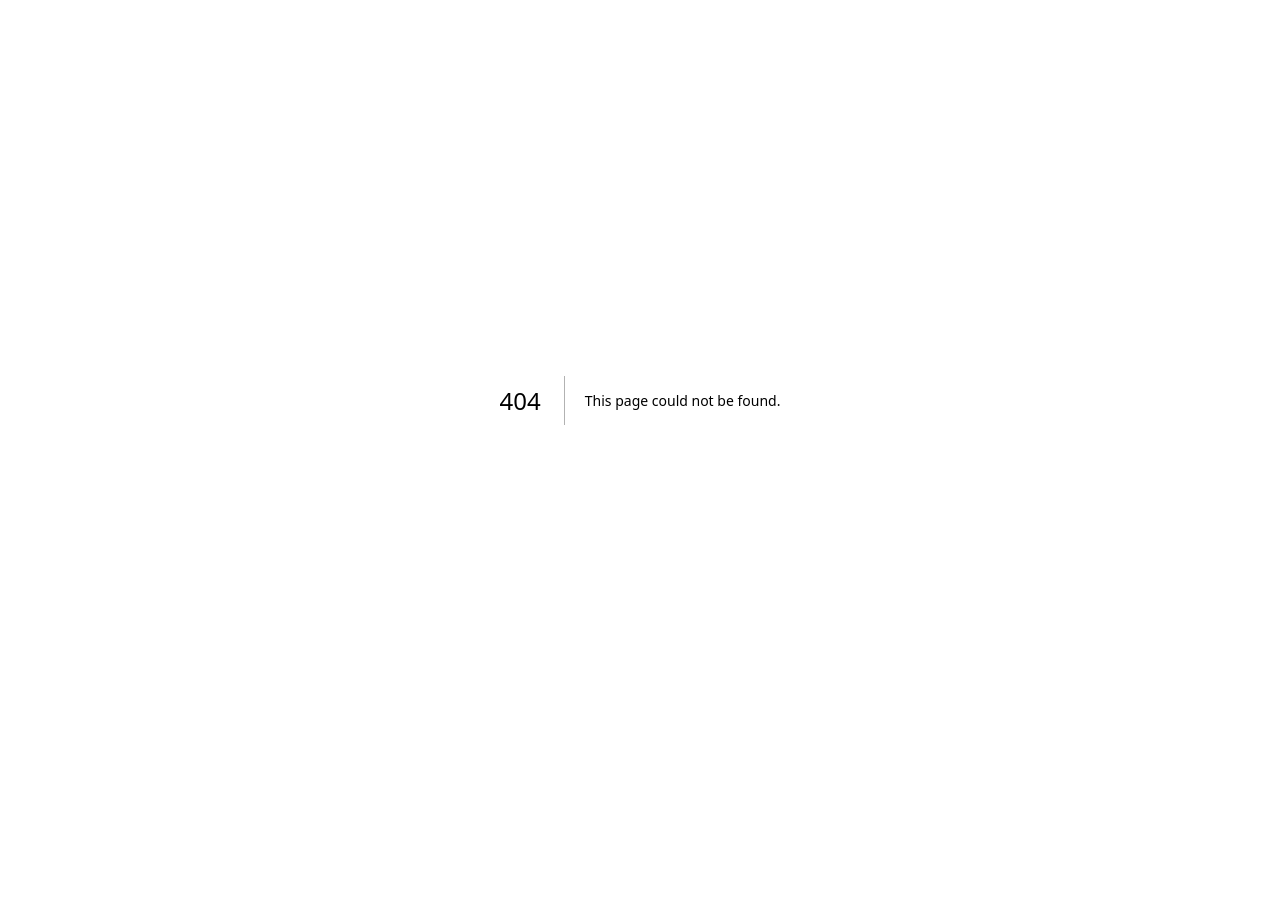
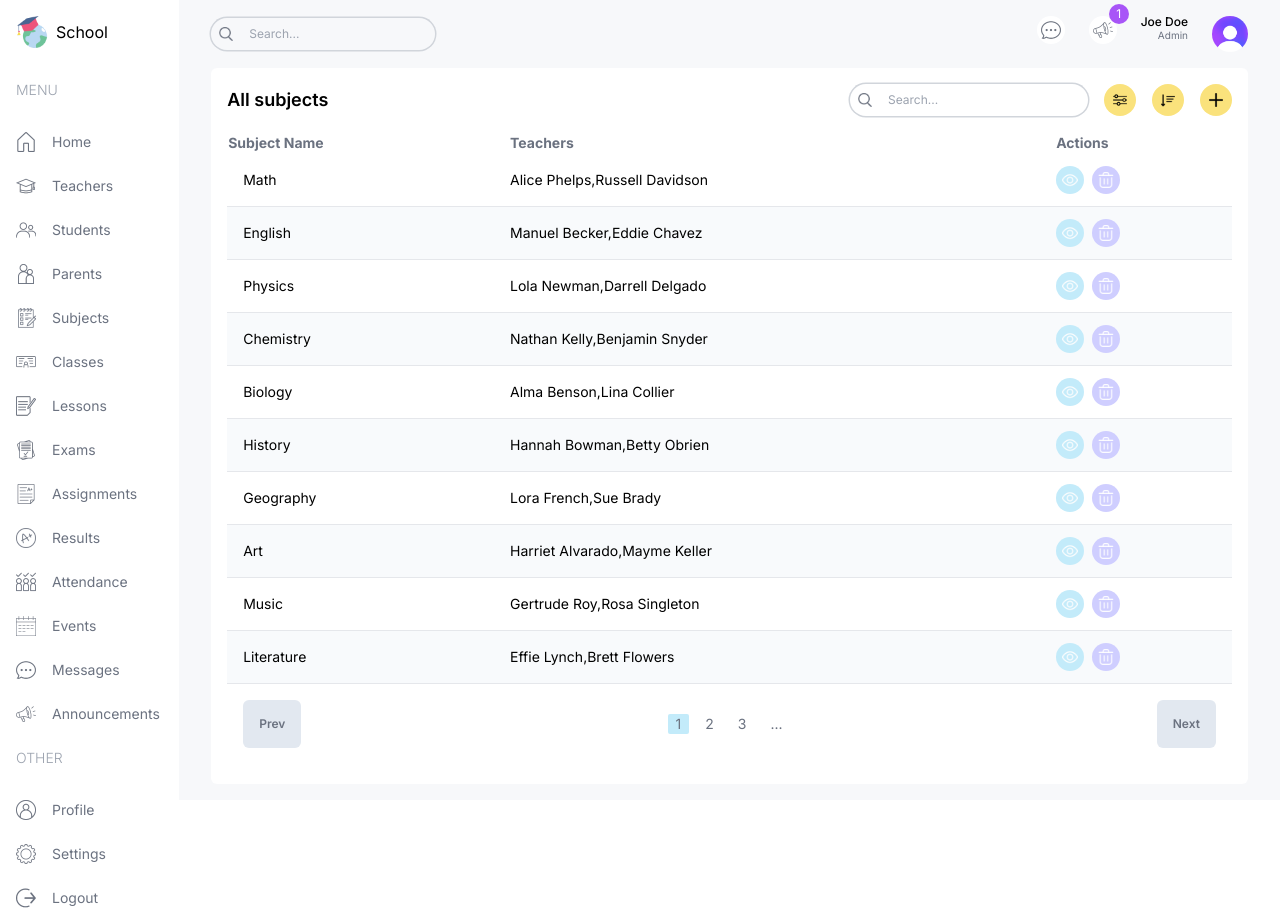
Before and after one commit to brovnie/school-dashboard, a Next.js app: page /list/subjects in a window 1280 px wide. Before the commit this address had no page. Before the commit the page ends 800 px from the top, so only its background shows below. Built offline with nearby package versions, Linux system fonts and the light colour scheme.

Commit message:
Added subject list page

```diff
--- /dev/null
+++ b/src/app/list/subjects/page.tsx
@@ -0,0 +1,93 @@
+import Pagination from "@/components/Pagination";
+import Table from "@/components/Table";
+import TableSearch from "@/components/TableSearch";
+import { role, subjectsData } from "@/lib/data";
+import Image from "next/image";
+import Link from "next/link";
+import React from "react";
+
+type Subject = {
+  id: number;
+  name: string;
+  teachers: string[];
+};
+
+const columns = [
+  {
+    header: "Subject Name",
+    accessor: "name",
+  },
+  {
+    header: "Teachers",
+    accessor: "teachers",
+    className: "hidden md:table-cell",
+  },
+  {
+    header: "Actions",
+    accessor: "actions",
+  },
+];
+
+function SubjectListPage() {
+  const renderRow = (item: Subject) => (
+    <tr
+      key={item.id}
+      className="border-b border-gray-200 even:bg-slate-50 text-sm hover:bg-purpleLight"
+    >
+      <td className="flex items-center gap-4 p-4">{item.name}</td>
+      <td className="hidden md:table-cell">{item.teachers.join(",")}</td>
+      <td>
+        <div className="flex items-center gap-2">
+          <Link href={`/list/subjects/${item.id}`}>
+            <button className="w-7 h-7 rounded-full flex items-center justify-center bg-sky">
+              <Image
+                src="/view.png"
+                alt={`View subject ${item.name} `}
+                width={16}
+                height={16}
+              />
+            </button>
+          </Link>
+          {role === "admin" && (
+            <button className="w-7 h-7 rounded-full flex items-center justify-center bg-customPurple">
+              <Image
+                src="/delete.png"
+                alt={`Delete subject ${item.name}`}
+                width={16}
+                height={16}
+              />
+            </button>
+          )}
+        </div>
+      </td>
+    </tr>
+  );
+
+  return (
+    <div className="bg-white p-4 rounded-md flex-1 m-4 mt-0">
+      <div className="flex items-center justify-between">
+        <h1 className="hidden md:block text-lg font-semibold">All subjects</h1>
+        <div className="flex flex-col md:flex-row items-center gap-4 w-full md:w-auto">
+          <TableSearch />
+          <div className="flex items-center gap-4 self-end">
+            <button className="w-8 h-8 flex items-center justify-center rounded-full bg-customYellow">
+              <Image src="/filter.png" alt="" width={14} height={14} />
+            </button>
+            <button className="w-8 h-8 flex items-center justify-center rounded-full bg-customYellow">
+              <Image src="/sort.png" alt="" width={14} height={14} />
+            </button>
+            {role === "admin" && (
+              <button className="w-8 h-8 flex items-center justify-center rounded-full bg-customYellow">
+                <Image src="/plus.png" alt="" width={14} height={14} />
+              </button>
+            )}
+          </div>
+        </div>
+      </div>
+      <Table columns={columns} renderRow={renderRow} data={subjectsData} />
+      <Pagination />
+    </div>
+  );
+}
+
+export default SubjectListPage;
```
